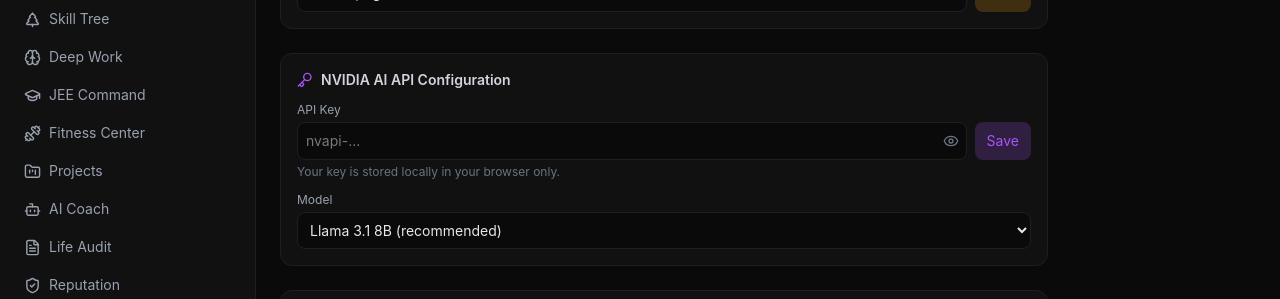
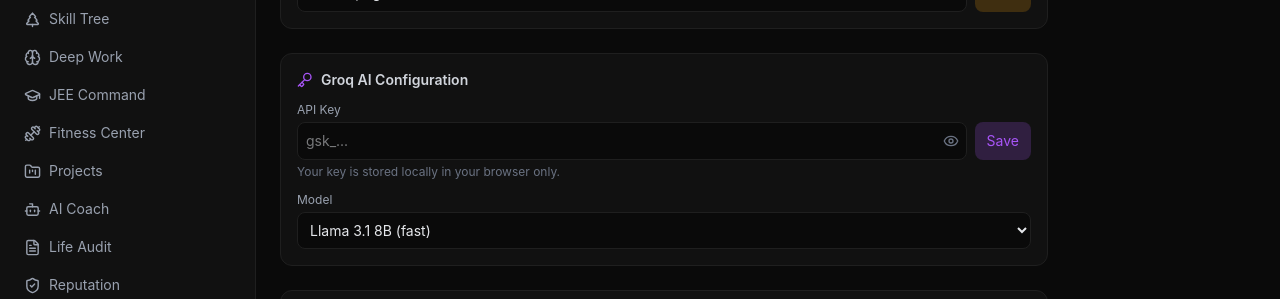
Before and after one commit to Raja549h/project, a React (Vite) app: page /settings in a window 1280 px wide. Shown: the part 245-544 px from the top of the page. Built offline with nearby package versions, Linux system fonts and the light colour scheme; the HTML template or start-up script is replaced by a standard one.

Commit message:
switch from NVIDIA to Groq API

```diff
--- a/src/lib/ai.ts
+++ b/src/lib/ai.ts
@@ -1,4 +1,4 @@
-import { useAiConfigStore, NVIDIA_BASE_URL } from '@/stores/useAiConfigStore';
+import { useAiConfigStore, GROQ_BASE_URL } from '@/stores/useAiConfigStore';
 
 interface ChatMessage {
   role: 'system' | 'user' | 'assistant';
@@ -39,7 +39,7 @@
   const { apiKey, model } = useAiConfigStore.getState();
   if (!apiKey) throw new Error('API key not configured. Add it in Settings.');
 
-  const res = await fetch(`${NVIDIA_BASE_URL}/chat/completions`, {
+  const res = await fetch(`${GROQ_BASE_URL}/chat/completions`, {
     method: 'POST',
     headers: {
       'Content-Type': 'application/json',
@@ -55,7 +55,7 @@
 
   if (!res.ok) {
     const err = await res.text();
-    throw new Error(`NVIDIA API error (${res.status}): ${err}`);
+    throw new Error(`Groq API error (${res.status}): ${err}`);
   }
 
   const data = await res.json();
--- a/src/pages/AiCoach.tsx
+++ b/src/pages/AiCoach.tsx
@@ -112,7 +112,7 @@
             <Bot size={40} className="mx-auto mb-2 text-intelligence/40" />
             <p className="text-sm">Ask me anything about your life system</p>
             {!apiKey && (
-              <p className="text-xs text-fitness mt-2">Go to Settings to add your NVIDIA API key</p>
+              <p className="text-xs text-fitness mt-2">Go to Settings to add your Groq API key</p>
             )}
           </div>
         )}
--- a/src/pages/EnvironmentDesigner.tsx
+++ b/src/pages/EnvironmentDesigner.tsx
@@ -115,7 +115,7 @@
         ) : recommendation ? (
           <p className="text-sm text-gray-400 whitespace-pre-wrap">{recommendation}</p>
         ) : scores.length > 0 && !hasKey ? (
-          <p className="text-sm text-gray-500">Add your NVIDIA API key in Settings for AI-powered recommendations.</p>
+          <p className="text-sm text-gray-500">Add your Groq API key in Settings for AI-powered recommendations.</p>
         ) : (
           <p className="text-sm text-gray-500">Save your scores above to see recommendations.</p>
         )}
--- a/src/pages/Settings.tsx
+++ b/src/pages/Settings.tsx
@@ -81,7 +81,7 @@
       <div className="bg-card p-4 rounded-xl border border-border">
         <div className="flex items-center gap-2 mb-3">
           <Key size={16} className="text-intelligence" />
-          <h2 className="text-sm font-semibold text-gray-300">NVIDIA AI API Configuration</h2>
+          <h2 className="text-sm font-semibold text-gray-300">Groq AI Configuration</h2>
         </div>
         <div className="space-y-3">
           <div>
@@ -93,7 +93,7 @@
                   value={keyInput}
                   onChange={e => setKeyInput(e.target.value)}
                   className="w-full bg-surface border border-border rounded-lg p-2 text-sm outline-none pr-10"
-                  placeholder="nvapi-..."
+                  placeholder="gsk_..."
                 />
                 <button onClick={() => setShowKey(!showKey)} className="absolute right-2 top-1/2 -translate-y-1/2 text-gray-500 hover:text-gray-300">
                   {showKey ? <EyeOff size={16} /> : <Eye size={16} />}
@@ -106,8 +106,8 @@
           <div>
             <p className="text-xs text-gray-400 mb-1">Model</p>
             <select value={model} onChange={e => setModel(e.target.value)} className="bg-surface border border-border rounded-lg p-2 text-sm w-full">
-              <option value="meta/llama-3.1-8b-instruct">Llama 3.1 8B (recommended)</option>
-              <option value="minimaxai/minimax-m2.7">MiniMax M2.7</option>
+              <option value="llama-3.1-8b-instant">Llama 3.1 8B (fast)</option>
+              <option value="llama-3.3-70b-versatile">Llama 3.3 70B (powerful)</option>
             </select>
           </div>
         </div>
--- a/src/pages/YearlyReview.tsx
+++ b/src/pages/YearlyReview.tsx
@@ -110,7 +110,7 @@
         ) : aiSummary ? (
           <p className="text-sm text-gray-400">{aiSummary}</p>
         ) : (
-          <p className="text-sm text-gray-500">Add your NVIDIA API key in Settings to get an AI-generated yearly summary.</p>
+          <p className="text-sm text-gray-500">Add your Groq API key in Settings to get an AI-generated yearly summary.</p>
         )}
       </div>
 
--- a/src/stores/useAiConfigStore.ts
+++ b/src/stores/useAiConfigStore.ts
@@ -12,7 +12,7 @@
   persist(
     (set) => ({
       apiKey: '',
-      model: 'meta/llama-3.1-8b-instruct',
+      model: 'llama-3.1-8b-instant',
       setApiKey: (key) => set({ apiKey: key }),
       setModel: (model) => set({ model }),
     }),
@@ -20,4 +20,4 @@
   )
 );
 
-export const NVIDIA_BASE_URL = 'https://integrate.api.nvidia.com/v1';
+export const GROQ_BASE_URL = 'https://api.groq.com/openai/v1';
```
Also changed, not shown: 1 other file (tests, documents, lock files or other folders).
